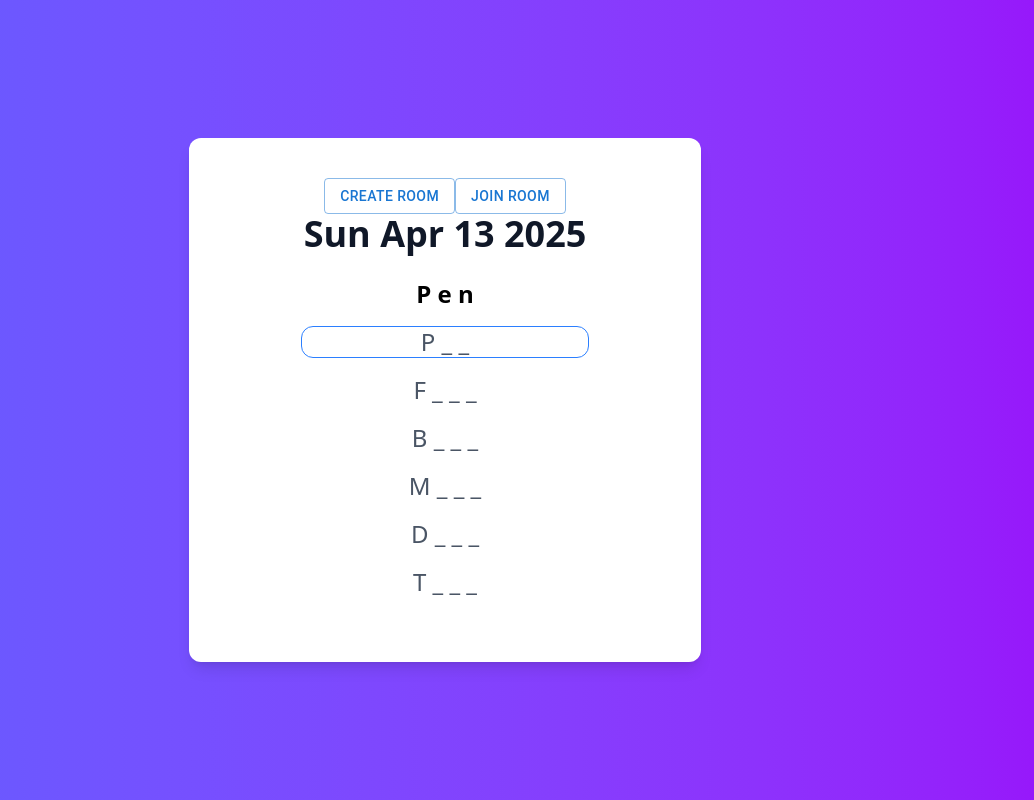
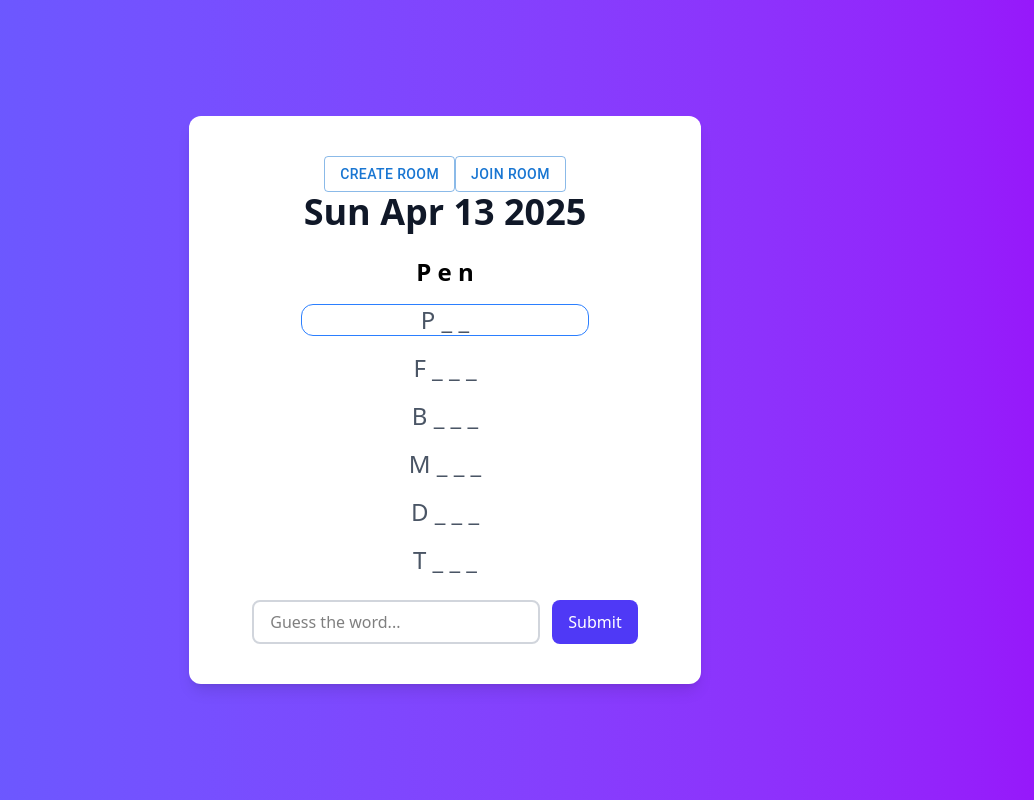
Before and after one commit to gurung69/wordChainGame, a React (Vite) app: page / in a window 1280 px wide. Shown: the whole page, without its empty margins (195-1229 px from the left). Built offline with nearby package versions, Linux system fonts and the light colour scheme; no server answers.

Commit message:
added guess handling and gamestate storing

```diff
--- a/src/components/SinglePlayerView.jsx
+++ b/src/components/SinglePlayerView.jsx
@@ -4,11 +4,13 @@ import { useEffect, useState } from 'react'
 
 function SinglePlayerView(){
     const wordChain = wordChains[getIndex()]
-
+    const [guess, setGuess] = useState('')
+    const [wordIndex, setWordIndex] = useState(1)
+    const [shownLetters, setShownLetters] = useState(0)
 
     const today = new Date();
     const date = today.toLocaleDateString()
-    const gameState = JSON.parse(localStorage.getItem(date))
+    const [gameState, setGameState] = useState(JSON.parse(localStorage.getItem(date)))
 
     // function to get the index of the word chain puzzle for the day
     function getIndex(){
@@ -21,6 +23,62 @@ function SinglePlayerView(){
         return Math.abs(hash) % wordChains.length;
     }
 
+    // function to store game state in local storage
+    function storeGameState(){
+        let gameState = JSON.parse(localStorage.getItem(date))
+        if (gameState){
+            gameState.currentWordIndex = wordIndex
+            gameState.lettersShown = shownLetters
+            localStorage.setItem(date, JSON.stringify(gameState))
+        }
+        else{
+            gameState = {
+                currentWordIndex: wordIndex,
+                lettersShown: shownLetters,
+            }
+            localStorage.setItem(date, JSON.stringify(gameState))
+        }
+
+        setGameState(gameState)
+    }
+
+    function checkGuess(){
+        if (wordChain[wordIndex].toLowerCase() === guess.toLowerCase()){
+          setWordIndex(wordIndex + 1)
+          setShownLetters(0)
+        }
+        else{
+          setShownLetters(shownLetters + 1)
+        }
+    }
+
+    async function handleSubmit(e){
+        e.preventDefault()
+        await checkGuess()
+        setGuess('')
+    }
+
+    useEffect(()=>{
+        if (gameState){
+            setWordIndex(gameState.currentWordIndex)
+            setShownLetters(gameState.lettersShown)
+        }
+    }, [])
+
+    useEffect(()=>{
+        storeGameState()
+    }, [wordIndex, shownLetters])
+
+    function checkWin(){
+        if (wordIndex === wordChain.length){
+            setTimeout(() => alert("You Win!"), 500)
+        }
+    }
+
+    useEffect(()=>{
+        checkWin()
+    }, [wordIndex])
+
     return (
         <>
             <h1 className="text-4xl font-extrabold text-gray-900 mb-6">{today.toDateString()}</h1>
@@ -29,6 +87,22 @@ function SinglePlayerView(){
                 gameState={gameState}
                 wordChain={wordChain}
             />
+
+            <form onSubmit={handleSubmit} className="flex justify-center gap-3">
+                    <input
+                        type="text"
+                        value={guess}
+                        placeholder="Guess the word..."
+                        onChange={e => setGuess(e.target.value)}
+                        className="px-4 py-2 border-2 border-gray-300 rounded-lg focus:outline-none focus:ring-2 focus:ring-indigo-500 w-2/3"
+                    />
+                    <button
+                        type="submit"
+                        className="px-4 py-2 bg-indigo-600 text-white rounded-lg hover:bg-indigo-700 transition-colors duration-200 cursor-pointer"
+                    >
+                        Submit
+                    </button>
+            </form>
         </>
     )
 }
```
